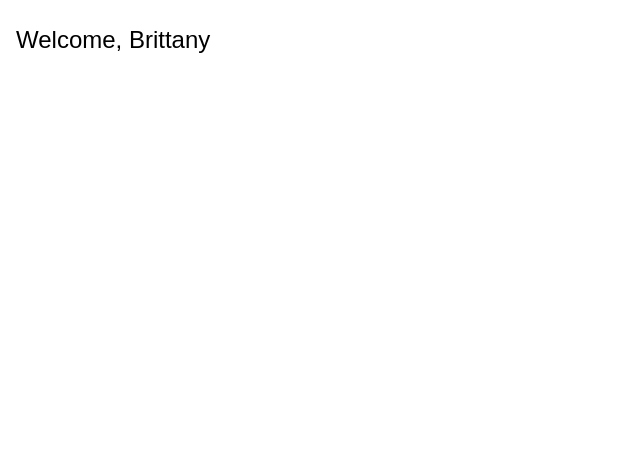
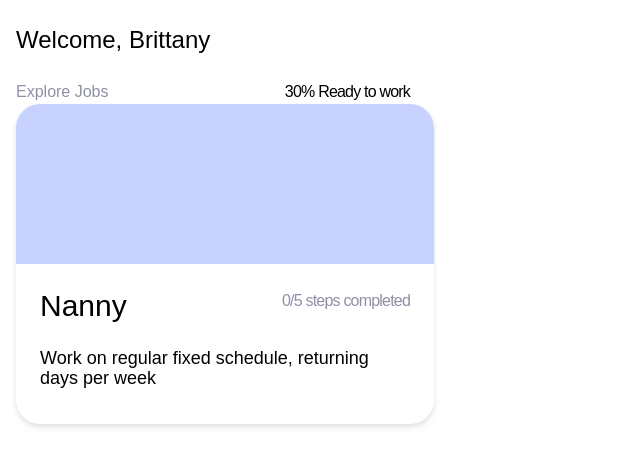
Before and after one commit to andres-codigo/nanny-nina, a Vue app: page /childminder-service in a window 1280 px wide. Shown: the top 466 px of the page, without its empty margins (0-640 px from the left). Built offline with nearby package versions, Linux system fonts and the light colour scheme.

Commit message:
[vue] card choice DOM/CSS WIP

```diff
--- a/src/pages/onboarding/childminder-service/pages/Home01.vue
+++ b/src/pages/onboarding/childminder-service/pages/Home01.vue
@@ -3,6 +3,28 @@
 		<main>
 			<div class="min-h-full flex flex-col mx-4">
 				<h2 class="my-6 text-left text-2xl">Welcome, Brittany</h2>
+				<div class="flex flex-row">
+					<div class="basis-1/2">
+						<h1 class="text-gray font-normal antialiased">Explore Jobs</h1>
+					</div>
+					<div class="basis-1/2 pr-6 text-gray text-right">
+						<span class="text-black font-light tracking-tighter">30% Ready to work</span>
+					</div>
+				</div>
+				<router-link to="/" class="bg-white h-80 drop-shadow-md rounded-3xl focus:outline-none focus:ring-2 focus:ring-offset-2">
+					<div class="flex flex-row">
+						<div class="flex grow h-40 bg-indigo-200 rounded-t-3xl">&nbsp;</div>
+					</div>
+					<div class="flex flex-row">
+						<div class="basis-1/2 pt-6 pl-6">
+							<h1 class="text-3xl font-medium antialiased">Nanny</h1>
+						</div>
+						<div class="basis-1/2 pt-6 pr-6 text-gray text-right">
+							<span class="font-light tracking-tighter align-middle">0/5 steps completed</span>
+						</div>
+					</div>
+					<p class="text-lg font-light mt-6 px-6 leading-5">Work on regular fixed schedule, returning days per week</p>
+				</router-link>
 			</div>
 		</main>
 	</div>
```
